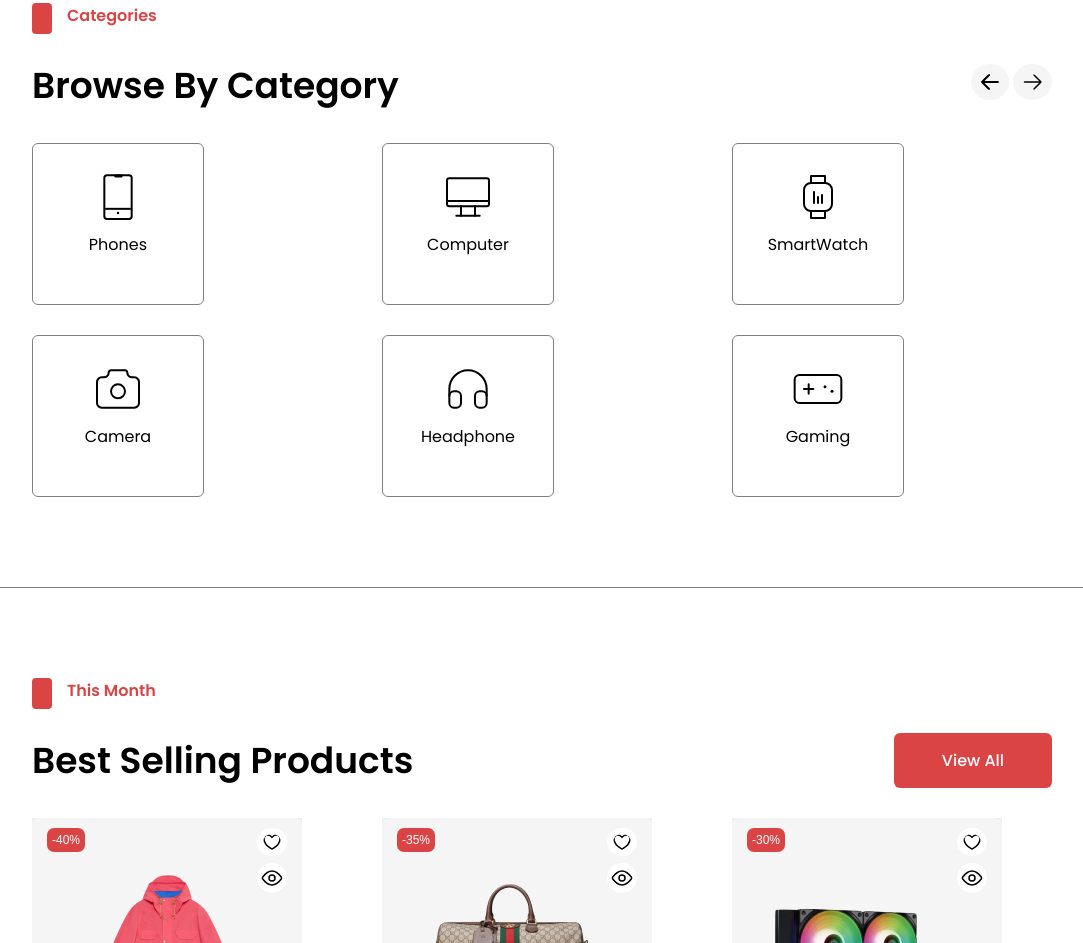
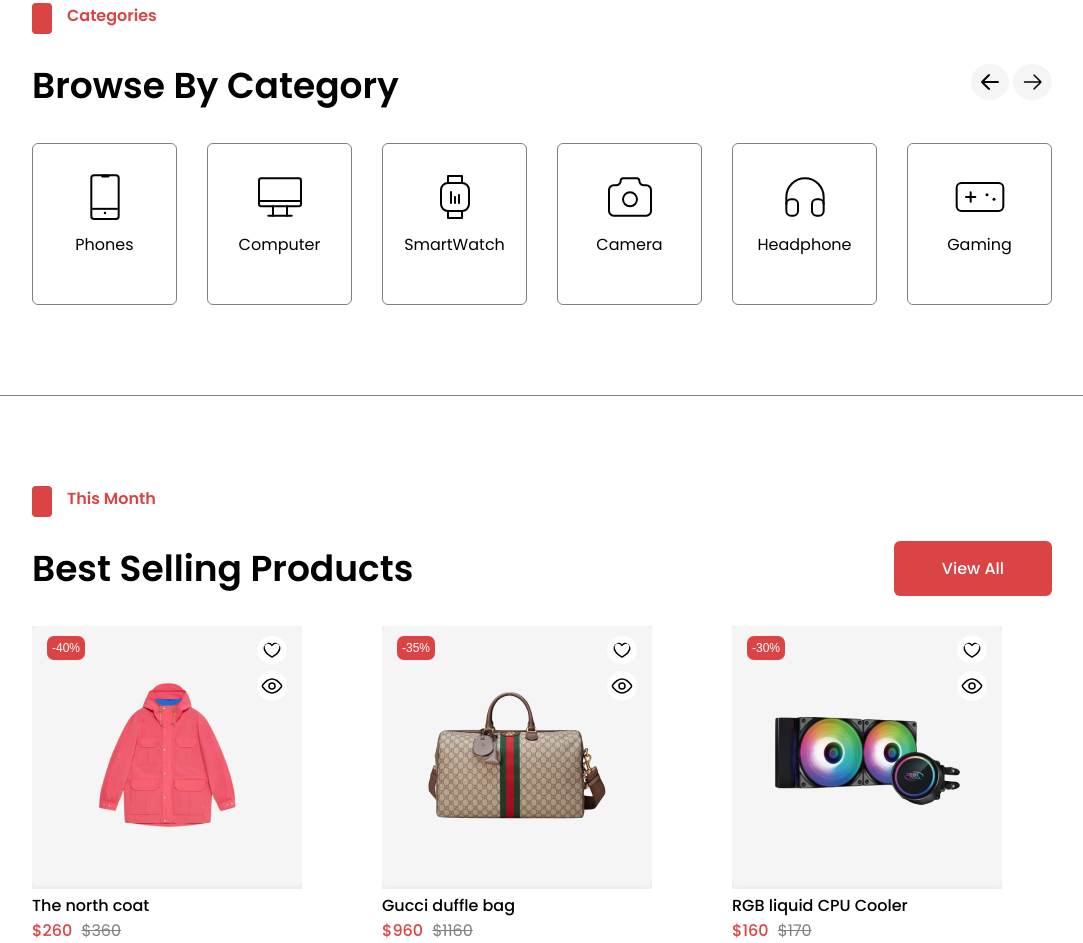
Before and after one commit to MohamedAbeid/University-Project, a plain HTML site: page index.html in a window 1280 px wide. Shown: the part 1810-2753 px from the top of the page, without its empty margins (98-1181 px from the left). Drawn offline with Linux system fonts and the light colour scheme; files whose address does not match are found by name.

Commit message:
Edit Section Cate

```diff
--- a/css/style.css
+++ b/css/style.css
@@ -233,7 +233,7 @@ ul {
 @media (max-width: 767px) {
   .content .right {
     width: 100%;
-    flex-direction: column;
+    flex-direction: column-reverse;
     padding: 0;
   }
 }
@@ -487,7 +487,16 @@ ul {
   padding: 90px 0;
   border-bottom: 1px solid #7d8184;
 }
-
+.cate .scroll {
+  display: flex;
+  justify-content: space-between;
+  align-items: center;
+}
+@media (max-width: 767px) {
+  .cate .scroll {
+    flex-direction: column;
+  }
+}
 .cate .scroll .box {
   border-radius: 6px;
   border: 1px solid #7d8184;
```
